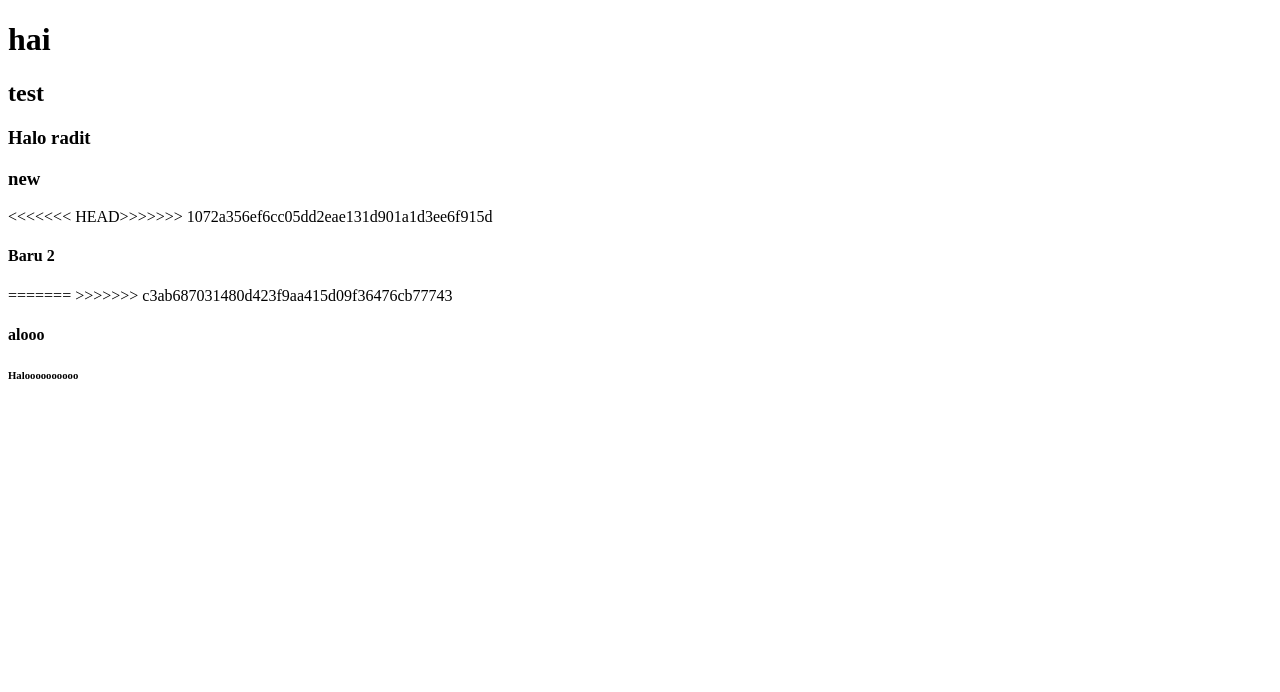
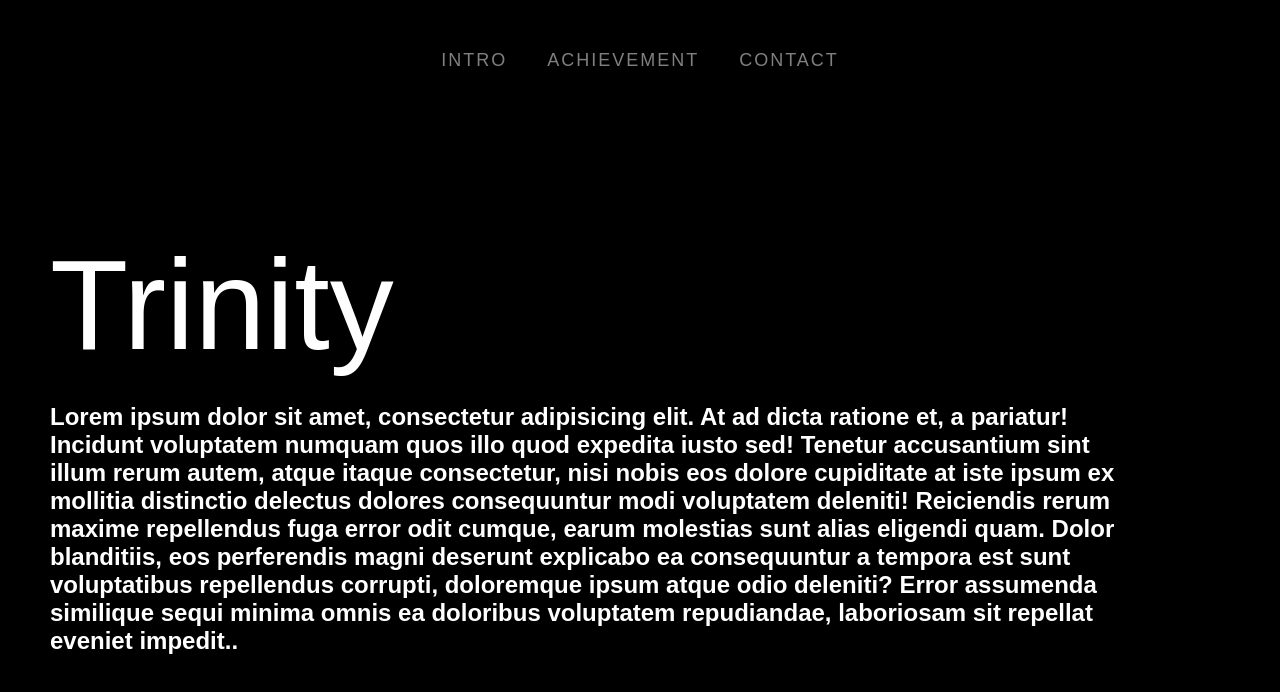
Before and after one commit to Trinity-Umkt/Portofolio, a plain HTML site: page index.html in a window 1280 px wide. Drawn offline with Linux system fonts and the light colour scheme.

Commit message:
penambahan style css
hehe

```diff
--- a/index.html
+++ b/index.html
@@ -4,25 +4,26 @@
 <head>
     <meta charset="UTF-8">
     <meta name="viewport" content="width=device-width, initial-scale=1.0">
-    <title>Document</title>
+    <link rel="stylesheet" href="style.css">
+    <title>Trinity</title>
 </head>
 
 <body>
-    <h1>hai</h1>
-    <h2>test</h2>
-    <h3>Halo radit</h3>
-
-    <h3>new</h3>
-    <<<<<<< HEAD>>>>>>> 1072a356ef6cc05dd2eae131d901a1d3ee6f915d
-
-
-        <h4>Baru 2</h4>
-        =======
-        >>>>>>> c3ab687031480d423f9aa415d09f36476cb77743
-
-        <h4>alooo</h4>
-
-        <h6>Haloooooooooo</h6>
+    <nav class="navbar">
+        <ul>
+            <li><a href="#">Intro</a></li>
+            <li><a href="#">Achievement</a></li>
+            <li><a href="#">Contact</a></li>
+        </ul>
+    </nav>
+    <p class="main-title">Trinity</p>
+    <h2 class="info-title">Lorem ipsum dolor sit amet, consectetur adipisicing elit. At ad dicta ratione et, a pariatur!
+        Incidunt voluptatem numquam quos illo quod expedita iusto sed! Tenetur accusantium sint illum rerum autem, atque
+        itaque consectetur, nisi nobis eos dolore cupiditate at iste ipsum ex mollitia distinctio delectus dolores
+        consequuntur modi voluptatem deleniti! Reiciendis rerum maxime repellendus fuga error odit cumque, earum
+        molestias sunt alias eligendi quam. Dolor blanditiis, eos perferendis magni deserunt explicabo ea consequuntur a
+        tempora est sunt voluptatibus repellendus corrupti, doloremque ipsum atque odio deleniti? Error assumenda
+        similique sequi minima omnis ea doloribus voluptatem repudiandae, laboriosam sit repellat eveniet impedit..</h2>
 
 </body>
 
--- /dev/null
+++ b/style.css
@@ -0,0 +1,51 @@
+* {
+    margin: 0;
+    padding: 0;
+    box-sizing: border-box;
+    background-color: black;
+  }
+
+  body {
+    font-family: Arial, sans-serif;
+  }
+
+  .navbar {
+
+    padding: 10px 0;
+    text-align: center;
+  }
+
+  .navbar ul {
+    list-style: none;
+    display: inline-flex;
+  }
+
+  .navbar ul li {
+    margin: 0 20px;
+    margin-top: 40px;
+  }
+
+  .navbar ul li a {
+    color: gray;
+    text-decoration: none;
+    font-size: 18px;
+    letter-spacing: 2px; /* Jarak antar huruf */
+    text-transform: uppercase;
+    transition: color 0.3s ease;
+  }
+
+  .navbar ul li a:hover {
+    color: #f39c12;
+  }
+.main-title{
+    margin-top: 150px;
+    margin-left: 50px;
+    color: white;
+    font-size: 8rem;
+}
+.info-title{
+    color:white;
+    margin-left: 50px;
+    margin-top:25px;
+    padding-right:150px;
+}
```
